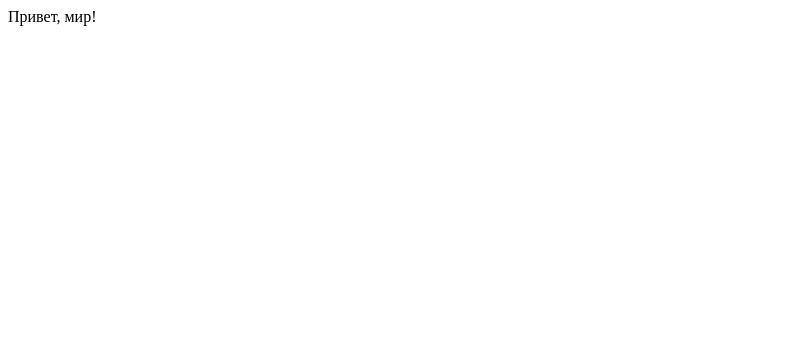
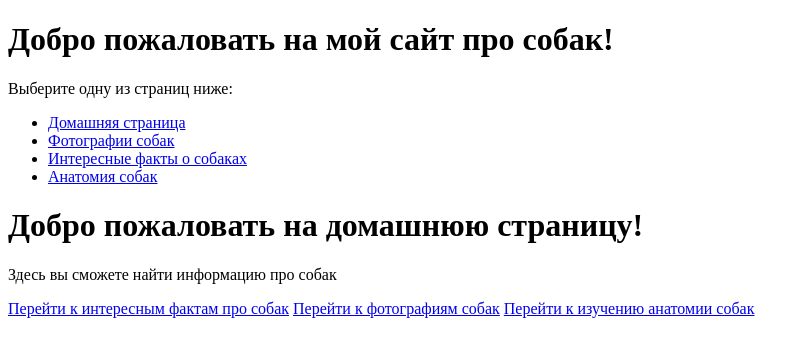
Before and after one commit to mariatgpu/mariatgpu.github.io, a plain HTML site: page index.html in a window 1280 px wide. Shown: the whole page, without its empty margins (0-810 px from the left). Drawn offline with Linux system fonts and the light colour scheme.

Commit message:
second commit

```diff
--- a/index.html
+++ b/index.html
@@ -1,10 +1,29 @@
 <!doctype html>
 <html>
      <head>
-        <meta charset="utf-8">
-        <title>Web</title>
-     </head>
-     <body>
-        Привет, мир!
-     </body>
+        <body>
+         <h1>Добро пожаловать на мой сайт про собак!</h1>
+        </body>
+        <p>Выберите одну из страниц ниже:</p>
+        <ul>
+          <li><a href="index.html">Домашняя страница</a></li>
+          <li><a href="foto.html">Фотографии собак</a></li>
+<li><a href="факты.html">Интересные факты о собаках</a></li>
+<li><a href="анатомия собак.html">Анатомия собак</a></li>
+</ul>
+</body>
 </html>
+<!--index.html-->
+<!doctype html>
+<html>
+<head>
+<title>Домашняя страница</title>
+</head>
+<body>
+<h1>Добро пожаловать на домашнюю страницу!</h1>
+<p>Здесь вы сможете найти информацию про собак</p>
+<a href="факты.html">Перейти к интересным фактам про собак</a>
+<a href="foto.html">Перейти к фотографиям собак</a>
+<a href="анатомия собак.html">Перейти к изучению анатомии собак</a>
+</body>
+</html>
```
Also changed, not shown: foto.html (added, +13 -0 lines), анатомия собак.html (added, +16 -0 lines), факты.html (added, +20 -0 lines), 228116_9785040907250.jpg (added), 1 other file.
